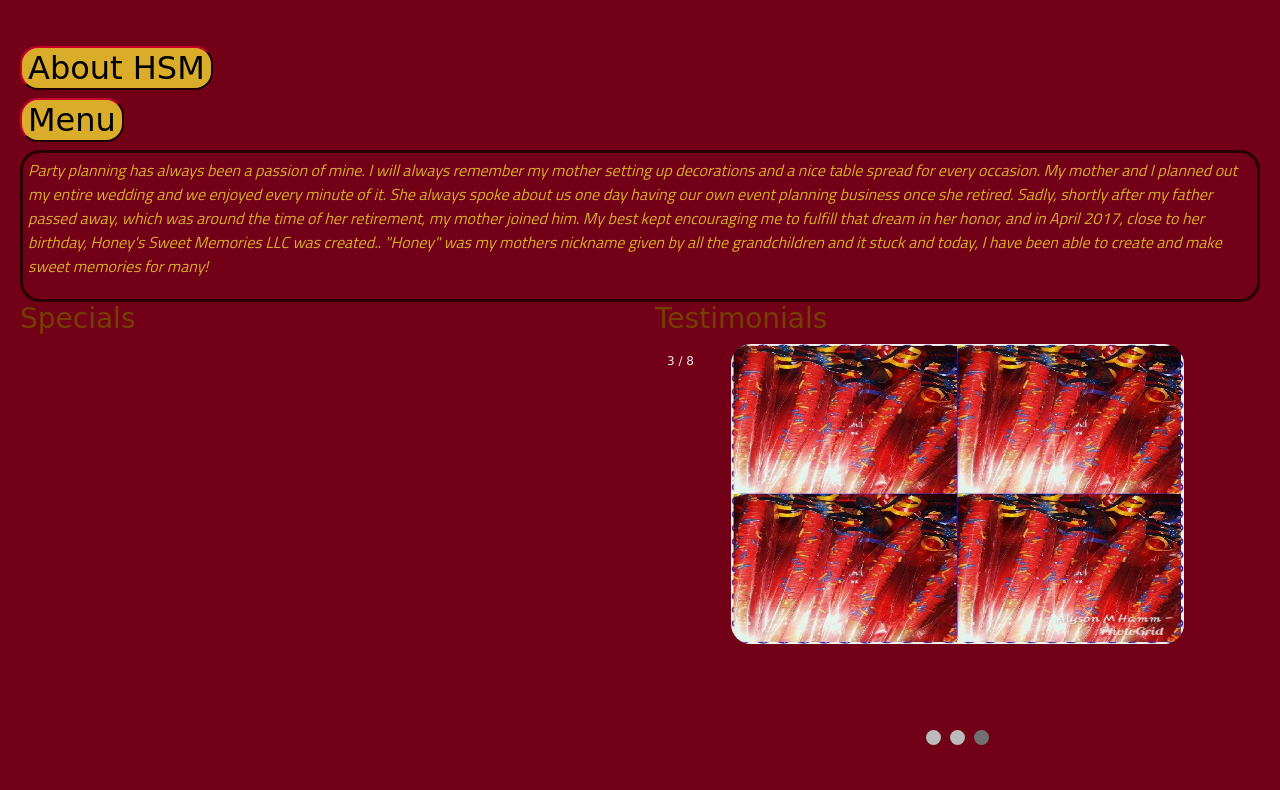
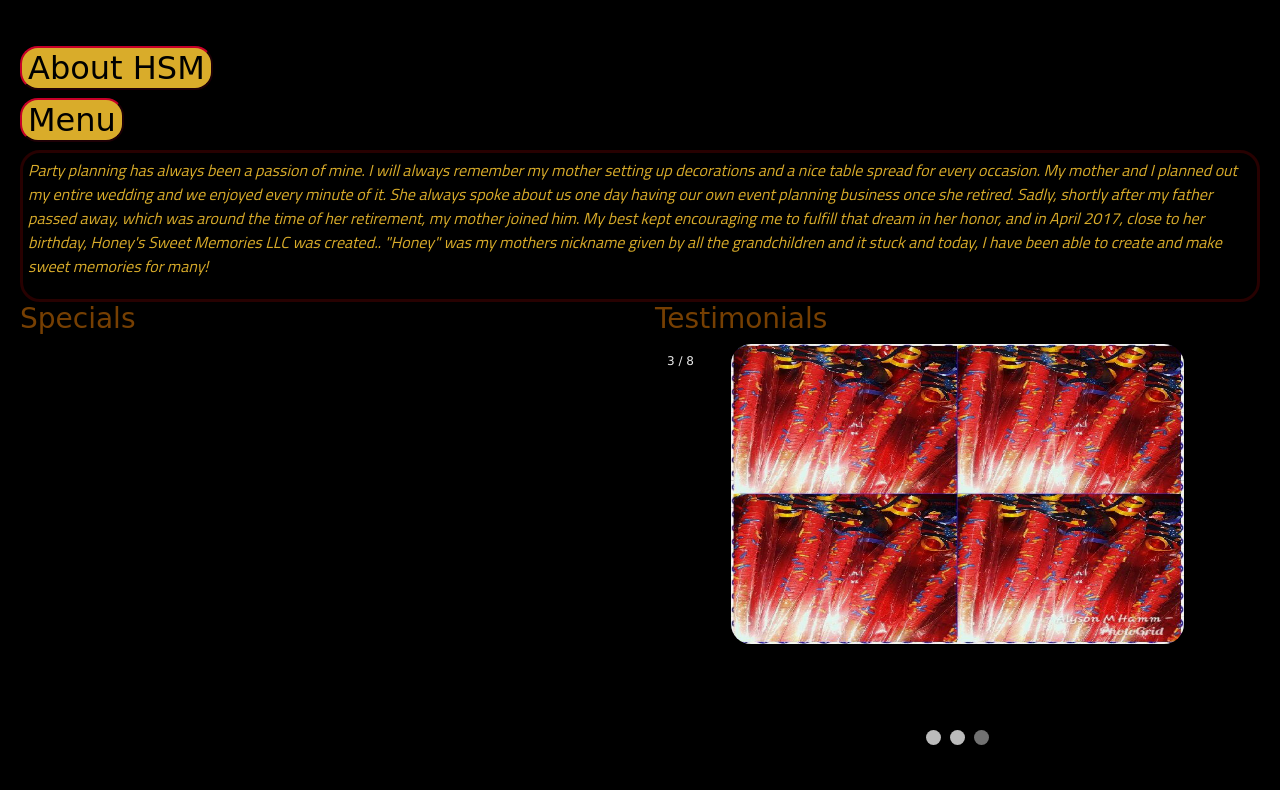
Before and after one commit to mxryan/hsm2, a website: page views/index.html in a window 1280 px wide. Shown: the part 156-946 px from the top of the page. Drawn offline with nearby package versions, Linux system fonts and the light colour scheme; files that its build step writes are made by us from their sources; a script that the page names is missing; files whose address does not match are found by name; a web font is replaced by a local one.

Commit message:
changed background color

```diff
--- a/public/css/style.css
+++ b/public/css/style.css
@@ -1,5 +1,5 @@
 body {
-  background-color: #720017;
+  background-color: black;
   font-family: 'Petit Formal Script', cursive;
   padding: 20px;
   /* background: url("/Users/shafiqahsharif/Desktop/Bootcamp/shashabazaar/hsm2/public/images/48395127_1143805529117383_8227065093062393856_n.jpg") no-repeat;
```
Also changed, not shown: 1 other file.
